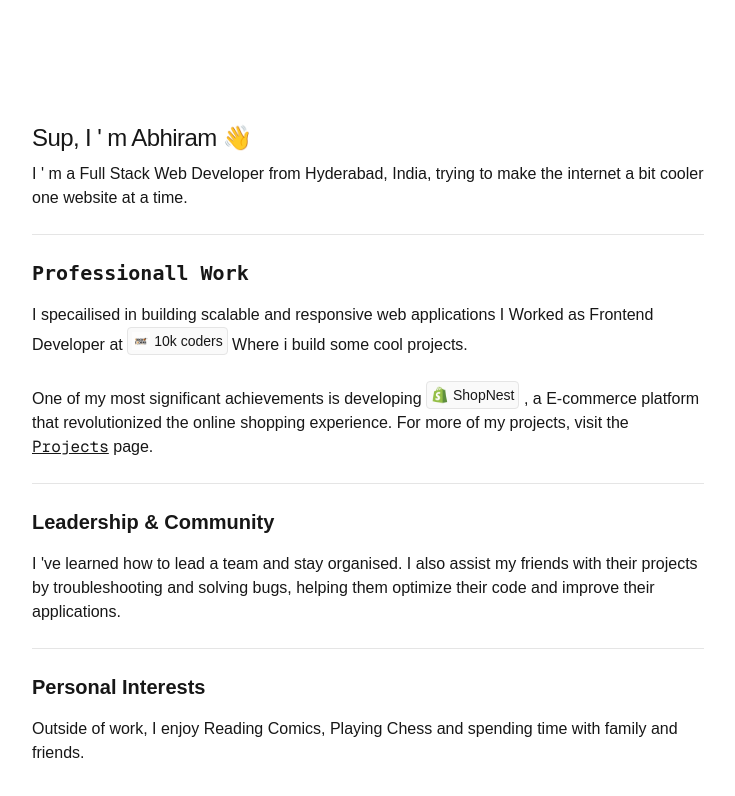
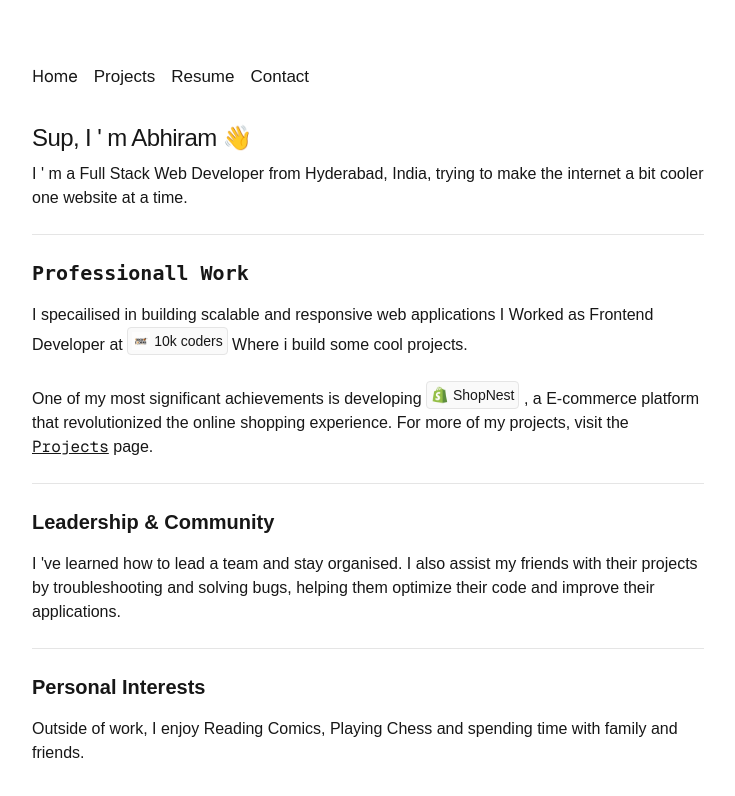
Before and after one commit to srabhiram/abhiram, a Next.js app: page / in a window 1280 px wide. Shown: the top 796 px of the page, without its empty margins (272-1007 px from the left). Built offline with nearby package versions, Linux system fonts and the light colour scheme.

Commit message:
dark mode fix

```diff
--- a/src/components/Nav.tsx
+++ b/src/components/Nav.tsx
@@ -14,22 +14,22 @@ function Nav() {
         <div className="flex justify-start gap-4 mt-4 mb-6 py-2 text-[17px]">
           <Link href="/">
             {" "}
-            <h3 className="cursor-pointer font-sans text-white/85 hover:text-white">
+            <h3 className="cursor-pointer font-sans dark:text-white/85 dark:hover:text-white">
               Home
             </h3>
           </Link>
           <Link href="/projects">
-            <h3 className="cursor-pointer font-normal text-white/85 hover:text-white">
+            <h3 className="cursor-pointer font-normal dark:text-white/85 dark:hover:text-white">
               Projects
             </h3>
           </Link>
           <Link href="/resume">
-            <h3 className="cursor-pointer font-normal text-white/85 hover:text-white">
+            <h3 className="cursor-pointer font-normal dark:text-white/85 dark:hover:text-white">
               Resume
             </h3>
           </Link>
           <Link href="/contact">
-            <h3 className="cursor-pointer font-normal text-white/85 hover:text-white">
+            <h3 className="cursor-pointer font-normal dark:text-white/85 dark:hover:text-white">
               Contact
             </h3>
           </Link>
@@ -37,7 +37,7 @@ function Nav() {
         <div>
           {curentPathname === "/resume" && (
             <div
-              className="flex gap-1.5 hover:cursor-pointer font-sans text-white hover:bg-white/5 rounded  border-solid border-1 p-1 mr-4"
+              className="flex gap-1.5 hover:cursor-pointer font-sans dark:text-white dark:hover:bg-white/5 rounded  border-solid border-1 p-1 mr-4"
               onClick={handlePrint}
             >
               Print <span>🖨️</span>
```
